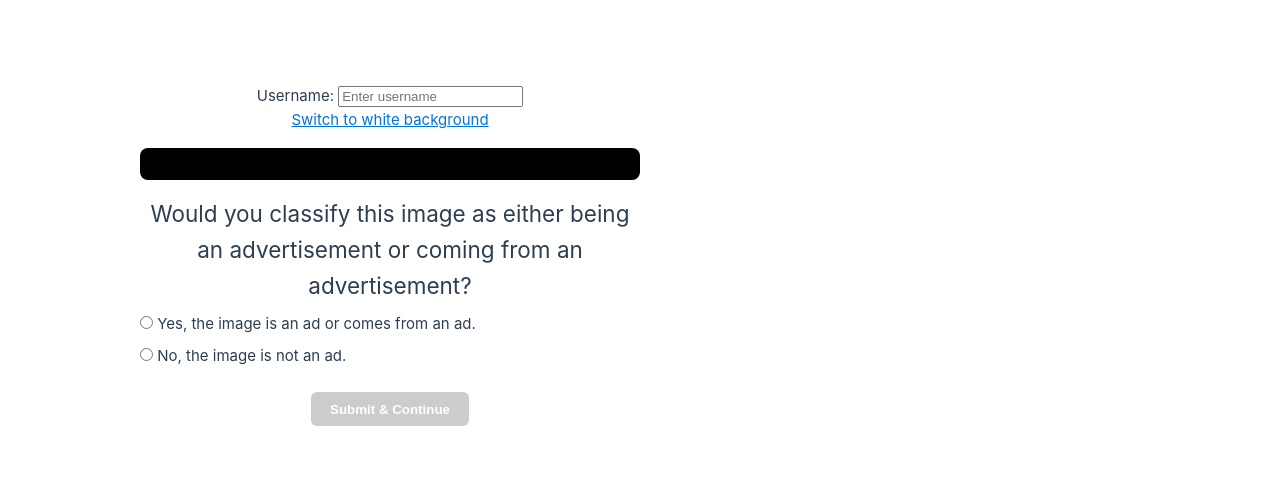
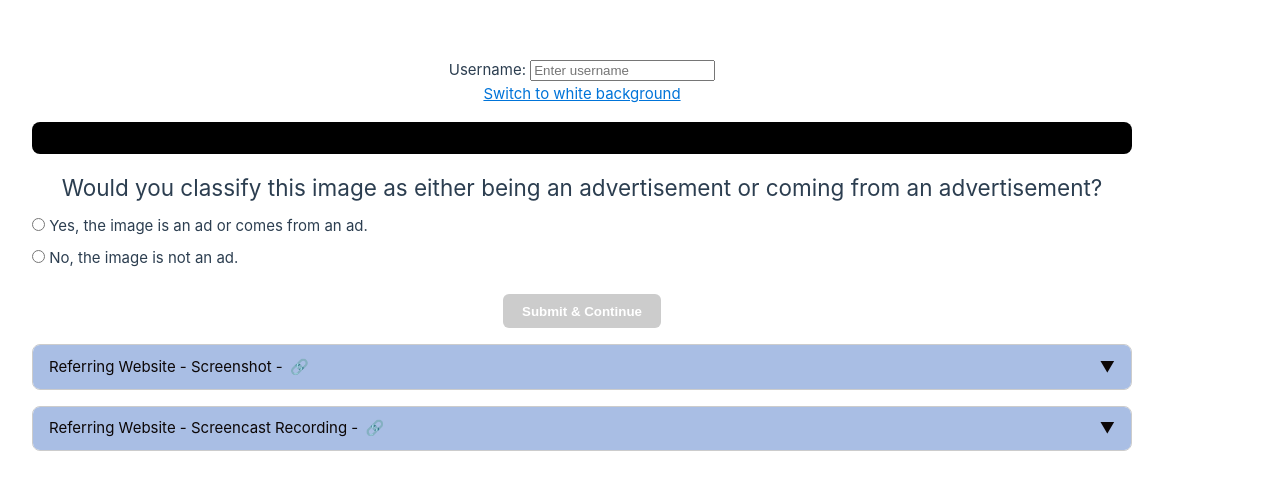
Before and after one commit to kiglaze/AdTrueClassificationSite, a Vue app: page / in a window 1280 px wide. Shown: the part 145-634 px from the top of the page. Built offline with nearby package versions, Linux system fonts and the light colour scheme; no server answers.

Commit message:
making it possible to view screenshots and screencast recordings on site.

```diff
--- a/src/App.vue
+++ b/src/App.vue
@@ -10,6 +10,19 @@
         <input v-model="username" placeholder="Enter username" />
       </label>
     </div>
+
+    <div class="nav-buttons" v-if="images.length">
+      <button type="button" class="btn-nav" @click="previousImage">
+        ←
+      </button>
+      <span class="image-counter">
+          {{ currentImageIndex + 1 }} / {{ images.length }}
+        </span>
+      <button type="button" class="btn-nav" @click="nextImage">
+        →
+      </button>
+    </div>
+
     <!-- Toggle background color link -->
     <span class="toggle-bg-link" @click="toggleBg">
       {{ isWhiteBg ? 'Switch to black background' : 'Switch to white background' }}
@@ -21,8 +34,6 @@
 
     <p>{{currentImageText}}</p>
     <p><em>{{currentImageTextScript}}</em></p>
-    <p>{{ currentImageReferrerScreenshot }}</p>
-    <p>{{ currentImageReferrerRecording }}</p>
 
     <a v-if="currentImage" :href="currentImage" target="_blank" class="image-link">Can't see? Open image in new tab</a>
 
@@ -50,27 +61,33 @@
       >
         Submit &amp; Continue
       </button>
+    </div>
 
-      <div class="nav-buttons" v-if="images.length">
-        <button type="button" class="btn-nav" @click="previousImage">
-          ←
-        </button>
-        <span class="image-counter">
-          {{ currentImageIndex + 1 }} / {{ images.length }}
-        </span>
-        <button type="button" class="btn-nav" @click="nextImage">
-          →
-        </button>
-      </div>
+    <div class="referrer-row">
+      <ReferrerDropdown
+          :key="currentImageIndex + '-screenshot'"
+          title="Referring Website - Screenshot"
+          :src="currentImageReferrerScreenshot"
+      />
+
+      <ReferrerDropdown
+          :key="currentImageIndex + '-recording'"
+          title="Referring Website - Screencast Recording"
+          :src="currentImageReferrerRecording"
+      />
     </div>
   </div>
 </template>
 
 <script>
 import { useCookies } from 'vue3-cookies'
+import ReferrerDropdown from './components/ReferrerDropdown.vue'
 
 export default {
   name: "QuizQuestion",
+  components: {
+    ReferrerDropdown
+  },
   data() {
     return {
       selectedAnswer: null,
@@ -78,6 +95,7 @@ export default {
       images: [],
       currentImageIndex: 0,
       isWhiteBg: false,
+      showReferrers: false,
       question: {
         text: "Would you classify this image as either being an advertisement or coming from an advertisement?",
         options: [
@@ -133,12 +151,12 @@ export default {
     currentImageReferrerScreenshot() {
       const img = this.images[this.currentImageIndex];
       if (!img) return '';
-      return img.screenshot_filepath || '';
+      return `${window.location.origin}/api/${img.screenshot_filepath}`;
     },
     currentImageReferrerRecording() {
       const img = this.images[this.currentImageIndex];
       if (!img) return '';
-      return img.video_filepath || '';
+      return `${window.location.origin}/api/${img.video_filepath}`;
     },
   },
   methods: {
@@ -185,10 +203,34 @@ export default {
 
 <style scoped>
 .quiz-container {
-  max-width: 500px;
   margin: 0 auto;
   text-align: center;
 }
+
+/* Larger screens: tablet and up */
+@media (min-width: 600px) {
+  .quiz-container {
+    width: 80%;      /* 2 columns */
+  }
+}
+
+/* Desktop */
+@media (min-width: 1000px) {
+  .quiz-container {
+    width: 900px;    /* 3 columns */
+  }
+}
+@media (min-width: 1200px) {
+  .quiz-container {
+    width: 1100px;    /* 3 columns */
+  }
+}
+@media (min-width: 1400px) {
+  .quiz-container {
+    width: 1300px;    /* 3 columns */
+  }
+}
+
 .toggle-bg-link {
   color: #0074d9;
   cursor: pointer;
@@ -245,4 +287,9 @@ button:disabled {
   margin: 0 1rem;
 }
 
+.username-row {
+  margin-top: 1em;
+}
+
+
 </style>
--- /dev/null
+++ b/src/components/ReferrerDropdown.vue
@@ -0,0 +1,85 @@
+<!-- ReferrerDropdown.vue -->
+<template>
+  <div class="referrer-dropdown">
+    <div class="dropdown-header" @click="isOpen = !isOpen">
+      <span>{{ title }} - <a :href="src" target="_blank">🔗</a></span>
+      <span class="arrow" :class="{ open: isOpen }">
+        {{ isOpen ? '▲' : '▼' }}
+      </span>
+    </div>
+
+    <div class="dropdown-content" v-show="isOpen">
+      <iframe
+          v-if="src"
+          :src="src"
+          class="ref-iframe"
+      ></iframe>
+    </div>
+  </div>
+</template>
+
+<script>
+export default {
+  name: 'ReferrerDropdown',
+  props: {
+    title: {
+      type: String,
+      required: true,
+    },
+    src: {
+      type: String,
+      default: '',
+    },
+    initiallyOpen: {
+      type: Boolean,
+      default: false,
+    },
+  },
+  data() {
+    return {
+      isOpen: this.initiallyOpen,
+    };
+  },
+};
+</script>
+
+<style scoped>
+.referrer-dropdown {
+  width: 100%;
+  margin: 1rem 0;
+  border: 1px solid #ccc;
+  border-radius: 8px;
+  overflow: hidden;
+  text-align: left;
+}
+
+.dropdown-header {
+  display: flex;
+  justify-content: space-between;
+  align-items: center;
+  padding: 0.6rem 1rem;
+  background: #a9bee4;
+  cursor: pointer;
+  font-weight: 600;
+  color: #0c0707;
+}
+
+.dropdown-content {
+  padding: 0.5rem 1rem 1rem;
+}
+
+.arrow {
+  transition: transform 0.2s ease;
+}
+
+.arrow.open {
+  transform: rotate(0deg); /* tweak if you want rotation */
+}
+
+.ref-iframe {
+  width: 100%;
+  height: 700px;
+  border-radius: 8px;
+  border: 1px solid #ccc;
+}
+</style>
```
